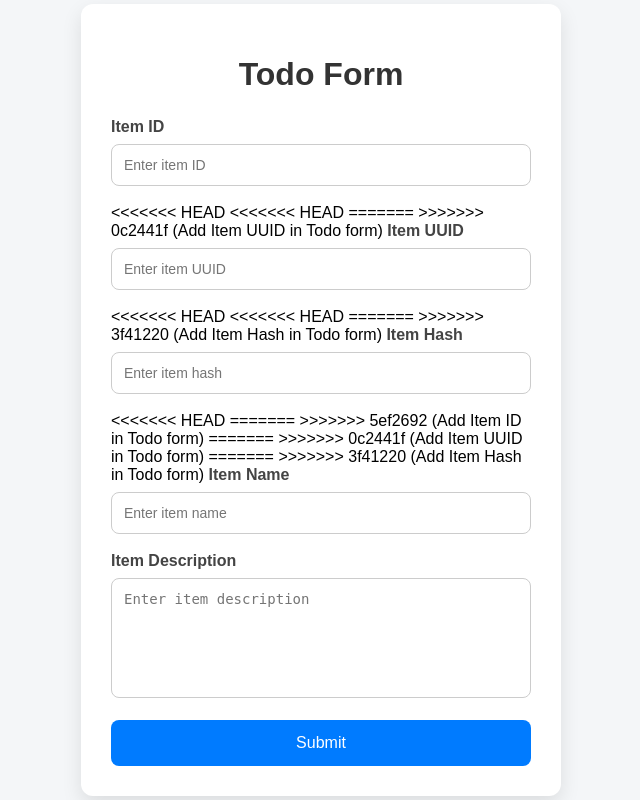
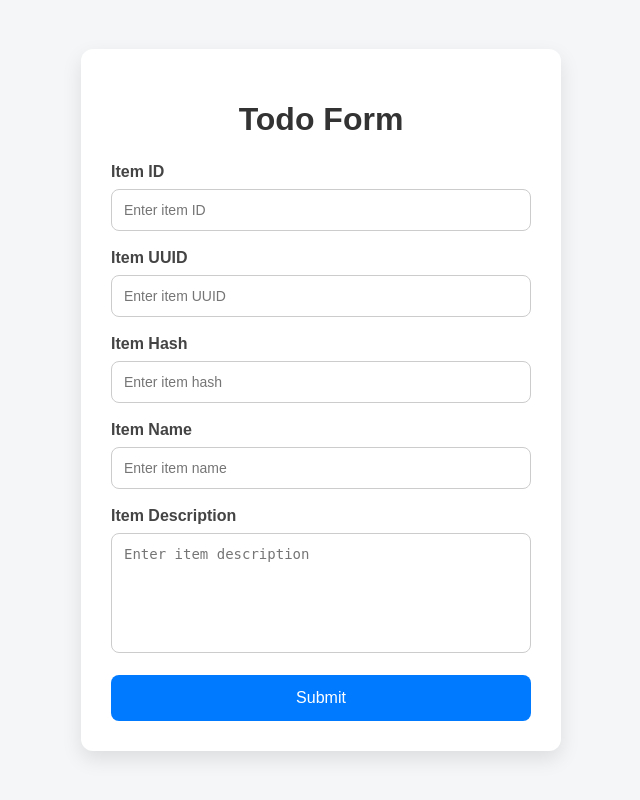
Before and after one commit to rk-panchal/flask-todo-project, a Flask app: page /todos in a window 1280 px wide. Shown: the whole page, without its empty margins (319-959 px from the left). Run offline with Flask 3, Linux system fonts and the light colour scheme.

Commit message:
Resolve conflicts

```diff
--- a/frontend/templates/todo.html
+++ b/frontend/templates/todo.html
@@ -77,31 +77,16 @@
                name="itemID"
                placeholder="Enter item ID"
                required>
-<<<<<<< HEAD
-<<<<<<< HEAD
-=======
->>>>>>> 0c2441f (Add Item UUID in Todo form)
         <label>Item UUID</label>
         <input type="text"
                name="itemUUID"
                placeholder="Enter item UUID"
                required>
-<<<<<<< HEAD
-<<<<<<< HEAD
-=======
->>>>>>> 3f41220 (Add Item Hash in Todo form)
         <label>Item Hash</label>
         <input type="text"
                name="itemHash"
                placeholder="Enter item hash"
                required>
-<<<<<<< HEAD
-=======
->>>>>>> 5ef2692 (Add Item ID in Todo form)
-=======
->>>>>>> 0c2441f (Add Item UUID in Todo form)
-=======
->>>>>>> 3f41220 (Add Item Hash in Todo form)
         <label>Item Name</label>
         <input type="text"
                name="itemName"
```
